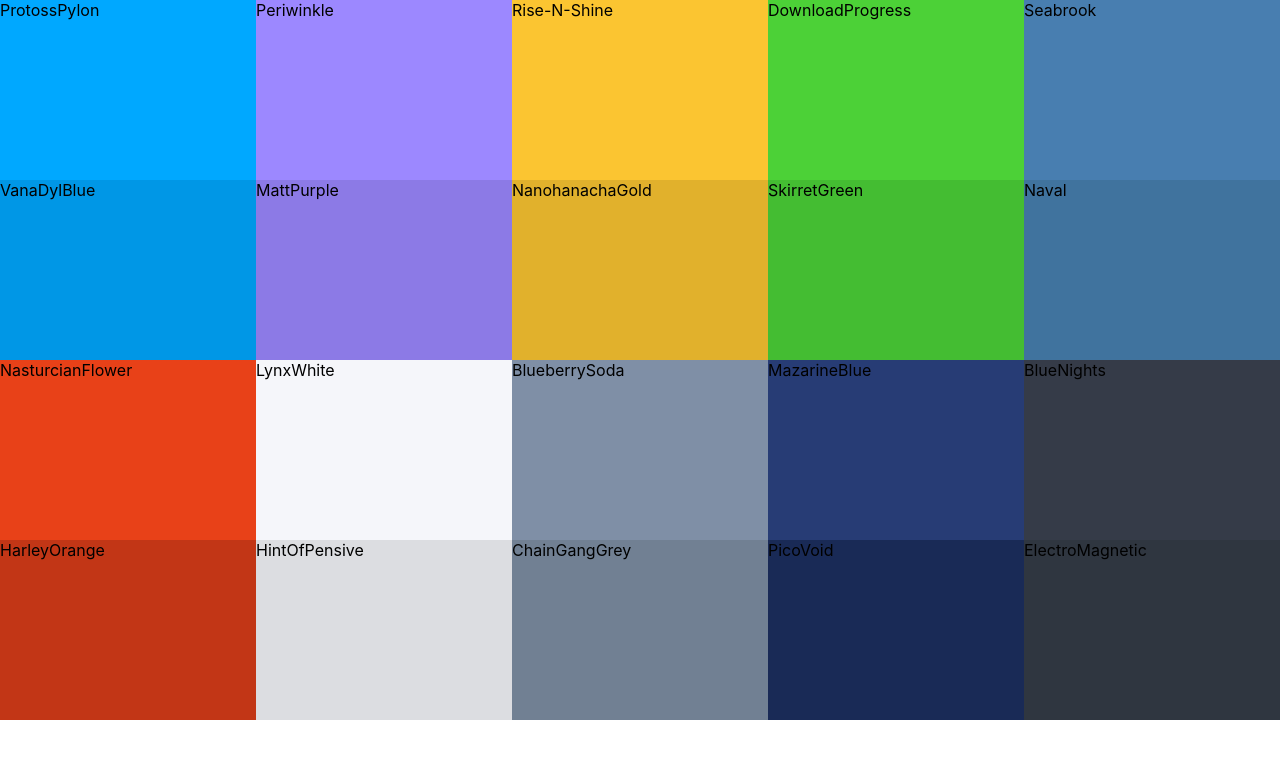
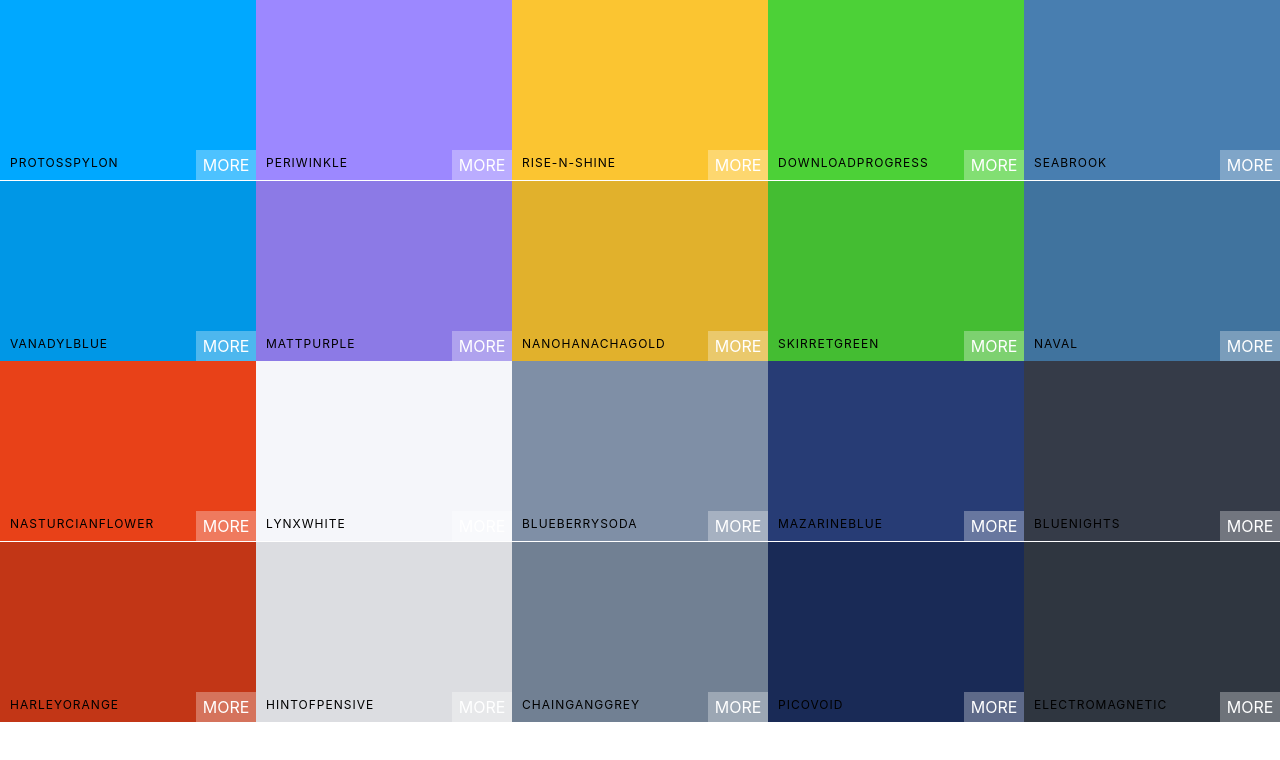
Before and after one commit to engrpatel21/color-picker, a React (Create React App) app: page / in a window 1280 px wide. Shown: the top 760 px of the page. Built offline with nearby package versions, Linux system fonts and the light colour scheme.

Commit message:
style color box

```diff
--- a/src/ColorBox/ColorBox.css
+++ b/src/ColorBox/ColorBox.css
@@ -5,4 +5,55 @@
     position: relative;
     display: inline-block;
     cursor: pointer;
+    margin-bottom: -3.5px;
 }
+
+.copy-button{
+    width: 100px;
+    height: 30px;
+    position: absolute;
+    display: inline-block;
+    top: 50%;
+    left: 50%;
+    margin-left: -50px;
+    margin-top: -15px;
+    text-align: center;
+    outline: none;
+    background: rgba(255, 255, 255, .3);
+    font-size: 1rem;
+    line-height: 30px;
+    color: white;
+    text-transform: uppercase;
+    border: none;
+    opacity: 0;
+}
+
+.ColorBox:hover .copy-button{
+    opacity: 1;
+    transition: 0.5s;
+}
+
+.box-content{
+    position: absolute;
+    padding: 10px;
+    width: 100%;
+    left: 0px;
+    bottom: 0px;
+    color: black;
+    letter-spacing: 1px;
+    text-transform: uppercase;
+    font-size: 12px;
+}
+
+.see-more{
+    background: rgba(255,255,255, 0.3);
+    position: absolute;
+    right: 0px;
+    bottom: 0px;
+    color: white;
+    width: 60px;
+    height: 30px;
+    text-align: center;
+    line-height: 30px;
+    text-transform: uppercase;
+}
--- a/src/ColorBox/ColorBox.jsx
+++ b/src/ColorBox/ColorBox.jsx
@@ -4,9 +4,16 @@ import './ColorBox.css'
 class ColorBox extends Component {
     state = {  }
     render() {
+        const {name, background} = this.props
         return (
-            <div style={{background: this.props.background}} className="ColorBox">
-                <span>{this.props.name}</span>
+            <div style={{background: background}} className="ColorBox">
+                <div className="copy-container">
+                    <div className="box-content">
+                        <span>{name}</span>
+                    </div>
+                    <button className="copy-button">Copy</button>
+                </div>
+                <span className="see-more">More</span>
             </div>
          );
     }
```
